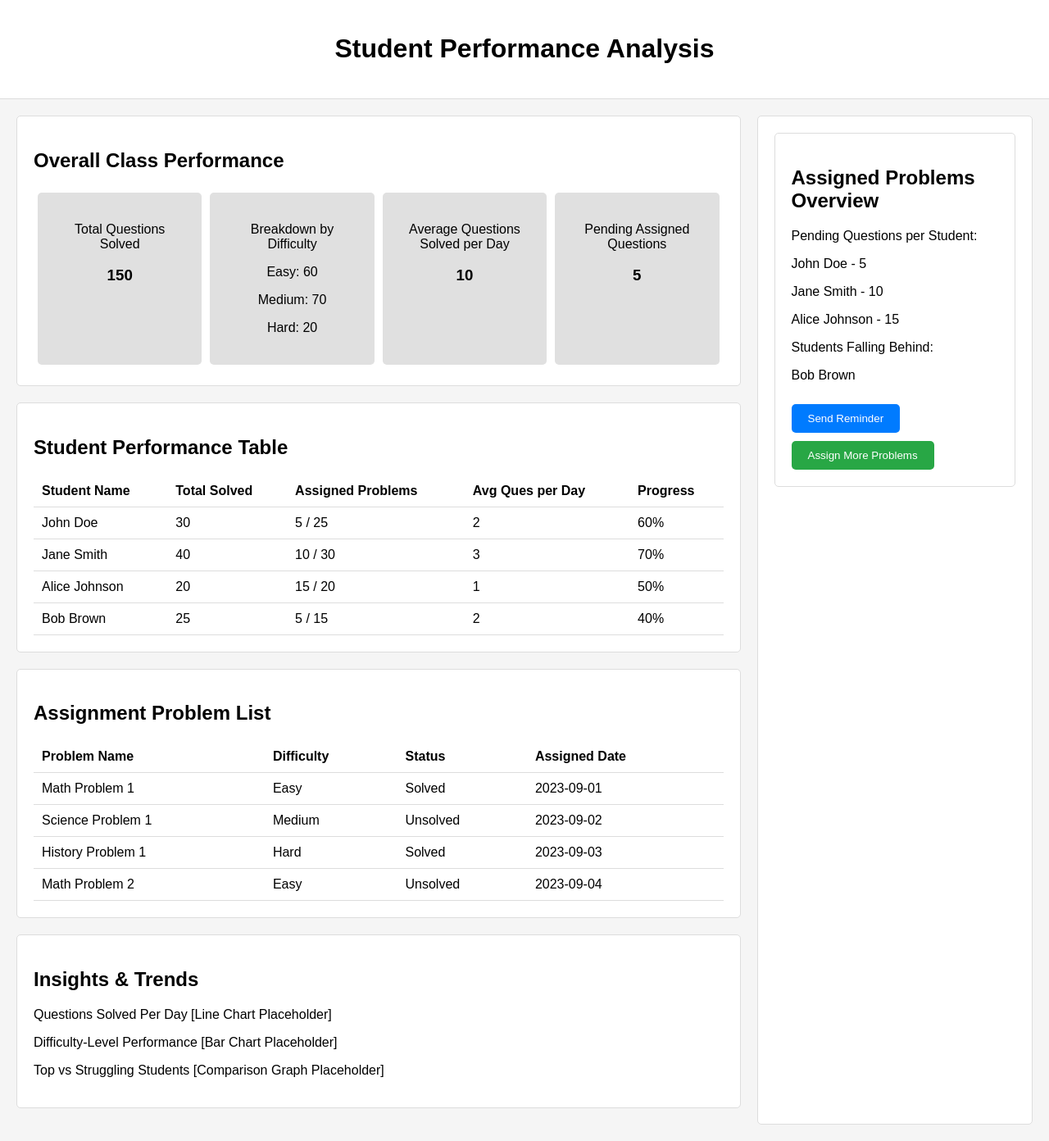
After one commit to nag2mani/CodingProfileTracker, a Flask app: template templates/studentAnalysis.html in a window 1280 px wide. The commit adds this page. Shown: the whole page at 82% size. Run offline with Flask 3, Linux system fonts and the light colour scheme; the template is opened without the code that fills it, so the values that code supplies are empty.

Commit message:
added teacher's dashboard, analysis page alongwith student profile page

```diff
--- a/app.py
+++ b/app.py
@@ -86,15 +86,16 @@ def login():
 def dashboard():
     if 'email' not in session:
         return redirect('/login')
+    user = User.query.filter_by(email=session['email']).first()
+    if user.role == 'teacher':
+        return render_template('teacherDashboard.html')
+    else:
+        leetcode_data = None
+        if user.leetcode:
+            username = user.leetcode.split("/")[-2]  # Extract LeetCode username from URL
+            leetcode_data = get_leetcode_data(username)
 
-    user = User.query.filter_by(email=session['email']).first()
-    leetcode_data = None
-
-    if user.leetcode:
-        username = user.leetcode.split("/")[-2]  # Extract LeetCode username from URL
-        leetcode_data = get_leetcode_data(username)
-
-    return render_template('dashboard.html', user=user, leetcode_data=leetcode_data)
+        return render_template('studentDashboard.html', user=user, leetcode_data=leetcode_data)
 
 @app.route('/edit_profile', methods=['GET', 'POST'])
 def edit_profile():
--- /dev/null
+++ b/static/css/studentAnalysis.css
@@ -0,0 +1,82 @@
+body {
+    font-family: Arial, sans-serif;
+    margin: 0;
+    padding: 0;
+    background-color: #f5f5f5;
+}
+
+.header {
+    background-color: #fff;
+    padding: 20px;
+    text-align: center;
+    border-bottom: 1px solid #ddd;
+}
+
+.container {
+    display: flex;
+    padding: 20px;
+}
+
+.main-content {
+    flex: 3;
+    margin-right: 20px;
+}
+
+.sidebar {
+    flex: 1;
+    background-color: #fff;
+    padding: 20px;
+    border: 1px solid #ddd;
+    border-radius: 5px;
+}
+
+.card {
+    background-color: #fff;
+    padding: 20px;
+    margin-bottom: 20px;
+    border: 1px solid #ddd;
+    border-radius: 5px;
+}
+
+.performance-overview {
+    display: flex;
+    justify-content: space-between;
+}
+
+.performance-overview div {
+    flex: 1;
+    background-color: #e0e0e0;
+    margin: 5px;
+    padding: 20px;
+    text-align: center;
+    border-radius: 5px;
+}
+
+table {
+    width: 100%;
+    border-collapse: collapse;
+}
+
+th, td {
+    padding: 10px;
+    text-align: left;
+    border-bottom: 1px solid #ddd;
+}
+
+button {
+    padding: 10px 20px;
+    margin-top: 10px;
+    border: none;
+    border-radius: 5px;
+    cursor: pointer;
+}
+
+.reminder-btn {
+    background-color: #007bff;
+    color: #fff;
+}
+
+.assign-btn {
+    background-color: #28a745;
+    color: #fff;
+}
--- /dev/null
+++ b/templates/studentAnalysis.html
@@ -0,0 +1,151 @@
+<!DOCTYPE html>
+<html lang="en">
+<head>
+    <meta charset="UTF-8">
+    <meta name="viewport" content="width=device-width, initial-scale=1.0">
+    <title>Student Performance Analysis</title>
+    <link rel="stylesheet" type="text/css" href="{{ url_for('static', filename='css/studentAnalysis.css') }}">
+
+</head>
+<body>
+
+    <div class="header">
+        <h1>Student Performance Analysis</h1>
+    </div>
+
+    <div class="container">
+        <div class="main-content">
+            <div class="card">
+                <h2>Overall Class Performance</h2>
+                <div class="performance-overview">
+                    <div>
+                        <p>Total Questions Solved</p>
+                        <h3>150</h3>
+                    </div>
+                    <div>
+                        <p>Breakdown by Difficulty</p>
+                        <p>Easy: 60</p>
+                        <p>Medium: 70</p>
+                        <p>Hard: 20</p>
+                    </div>
+                    <div>
+                        <p>Average Questions Solved per Day</p>
+                        <h3>10</h3>
+                    </div>
+                    <div>
+                        <p>Pending Assigned Questions</p>
+                        <h3>5</h3>
+                    </div>
+                </div>
+            </div>
+
+            <div class="card">
+                <h2>Student Performance Table</h2>
+                <table>
+                    <thead>
+                        <tr>
+                            <th>Student Name</th>
+                            <th>Total Solved</th>
+                            <th>Assigned Problems</th>
+                            <th>Avg Ques per Day</th>
+                            <th>Progress</th>
+                        </tr>
+                    </thead>
+                    <tbody>
+                        <tr>
+                            <td>John Doe</td>
+                            <td>30</td>
+                            <td>5 / 25</td>
+                            <td>2</td>
+                            <td>60%</td>
+                        </tr>
+                        <tr>
+                            <td>Jane Smith</td>
+                            <td>40</td>
+                            <td>10 / 30</td>
+                            <td>3</td>
+                            <td>70%</td>
+                        </tr>
+                        <tr>
+                            <td>Alice Johnson</td>
+                            <td>20</td>
+                            <td>15 / 20</td>
+                            <td>1</td>
+                            <td>50%</td>
+                        </tr>
+                        <tr>
+                            <td>Bob Brown</td>
+                            <td>25</td>
+                            <td>5 / 15</td>
+                            <td>2</td>
+                            <td>40%</td>
+                        </tr>
+                    </tbody>
+                </table>
+            </div>
+
+            <div class="card">
+                <h2>Assignment Problem List</h2>
+                <table>
+                    <thead>
+                        <tr>
+                            <th>Problem Name</th>
+                            <th>Difficulty</th>
+                            <th>Status</th>
+                            <th>Assigned Date</th>
+                        </tr>
+                    </thead>
+                    <tbody>
+                        <tr>
+                            <td>Math Problem 1</td>
+                            <td>Easy</td>
+                            <td>Solved</td>
+                            <td>2023-09-01</td>
+                        </tr>
+                        <tr>
+                            <td>Science Problem 1</td>
+                            <td>Medium</td>
+                            <td>Unsolved</td>
+                            <td>2023-09-02</td>
+                        </tr>
+                        <tr>
+                            <td>History Problem 1</td>
+                            <td>Hard</td>
+                            <td>Solved</td>
+                            <td>2023-09-03</td>
+                        </tr>
+                        <tr>
+                            <td>Math Problem 2</td>
+                            <td>Easy</td>
+                            <td>Unsolved</td>
+                            <td>2023-09-04</td>
+                        </tr>
+                    </tbody>
+                </table>
+            </div>
+
+            <div class="card">
+                <h2>Insights & Trends</h2>
+                <p>Questions Solved Per Day [Line Chart Placeholder]</p>
+                <p>Difficulty-Level Performance [Bar Chart Placeholder]</p>
+                <p>Top vs Struggling Students [Comparison Graph Placeholder]</p>
+            </div>
+        </div>
+
+        <div class="sidebar">
+            <div class="card">
+                <h2>Assigned Problems Overview</h2>
+                <p>Pending Questions per Student:</p>
+                <p>John Doe - 5</p>
+                <p>Jane Smith - 10</p>
+                <p>Alice Johnson - 15</p>
+                <p>Students Falling Behind:</p>
+                <p>Bob Brown</p>
+                <button class="reminder-btn">Send Reminder</button>
+                <button class="assign-btn">Assign More Problems</button>
+            </div>
+        </div>
+    </div>
+
+</body>
+</html>
--- a/templates/dashboard.html
+++ b/templates/studentDashboard.html
@@ -5,7 +5,7 @@
     <meta charset="UTF-8">
     <meta name="viewport" content="width=device-width, initial-scale=1.0">
     <title>DSA Dashboard</title>
-    <link rel="stylesheet" type="text/css" href="{{ url_for('static', filename='css/styles.css') }}">
+    <link rel="stylesheet" type="text/css" href="{{ url_for('static', filename='css/studentDashboard.css') }}">
     <script src="https://kit.fontawesome.com/a076d05399.js" crossorigin="anonymous">
     </script>
     <script>
```
Also changed, not shown: static/css/studentProfile.css (added, +89 -0 lines), static/css/teacherDashboard.css (added, +93 -0 lines), templates/studentProfile.html (added, +130 -0 lines), templates/teacherDashboard.html (added, +111 -0 lines), static/css/studentDashboard.css (renamed from static/css/styles.css), templates/styles.css (added).
